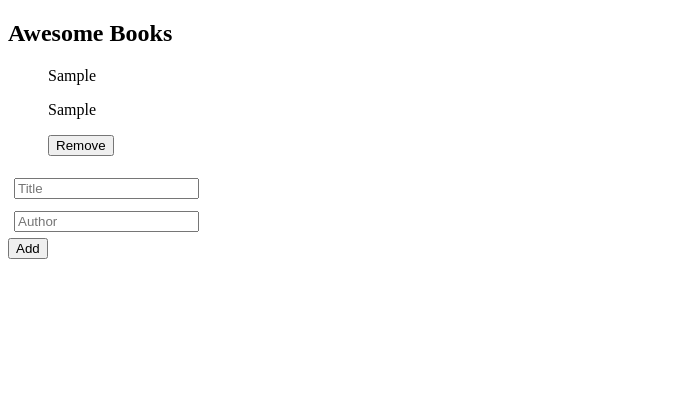
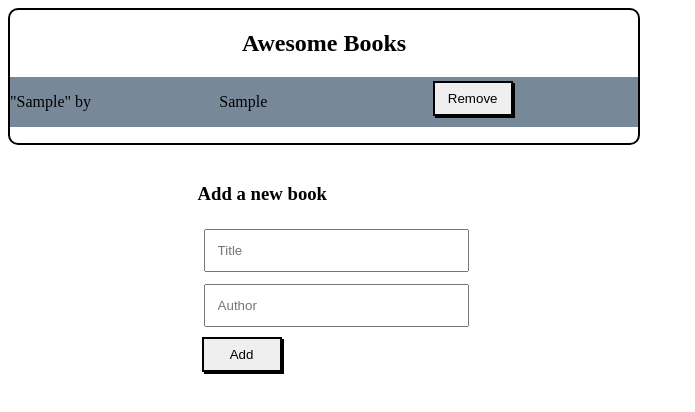
Before and after one commit to Paul-js-hub/awesome-books, a website: page index.html in a window 1280 px wide. Both pictures are taken after typing "Sample", "Sample" into the empty fields and a click on the button "Add". Shown: the whole page, without its empty margins (0-695 px from the left). Drawn offline with Linux system fonts and the light colour scheme.

Commit message:
Add form and books list styling

```diff
--- a/class.js
+++ b/class.js
@@ -4,7 +4,6 @@ const inputAuthor = document.querySelector('#input-author');
 const form = document.querySelector('#form');
 const booksContainer = document.getElementById('books-inner-container');
 const removeBtn = document.querySelector('.remove-book');
-//let books = JSON.parse(localStorage.getItem('books')) || [];
 
 class Book {
   constructor(title, author, books) {
@@ -20,10 +19,11 @@ class Book {
         bookElement.setAttribute('id', book.id);
         const bookElMarkup = `
           <div class="content-container">
-          <p>${book.title}</p>
+          <p>"${book.title}" by</p>
           <p>${book.author}</p>
+          <button class="remove-book">Remove</button>
           </div>
-          <button class="remove-book">Remove</button>
+
         `;
         bookElement.innerHTML = bookElMarkup;
         booksContainer.appendChild(bookElement);
@@ -34,7 +34,7 @@ class Book {
   addBook = () => {
     form.addEventListener('submit', (e) => {
       e.preventDefault();
-      const { title, author } = this
+      const { title, author } = this;
       if (title.value !== '' && author.value !== '') {
         const book = {
           id: new Date().getTime(),
@@ -47,10 +47,11 @@ class Book {
         bookElement.setAttribute('id', book.id);
         const bookElMarkup = `
         <div class="content-container">
-        <p>${book.title}</p>
+        <p>"${book.title}" by </p>
         <p>${book.author}</p>
+        <button class="remove-book">Remove</button>
         </div>
-        <button class="remove-book">Remove</button>
+
       `;
         bookElement.innerHTML = bookElMarkup;
         booksContainer.appendChild(bookElement);
@@ -61,8 +62,8 @@ class Book {
   }
 
   deleteBook = (id) => {
-    let books =  this.books.filter((book) => book.id !== parseInt(id));
-    let data = JSON.stringify(books)
+    const books = this.books.filter((book) => book.id !== parseInt(id, 2));
+    const data = JSON.stringify(books);
     localStorage.setItem('books', data);
     document.getElementById(id).remove();
   }
@@ -71,15 +72,12 @@ class Book {
     booksContainer.addEventListener('click', (e) => {
       if (e.target.classList.contains('remove-book') || e.target.parentElement.classList.contains('remove-book')) {
         const bookId = e.target.closest('li').id;
-        console.log("BOOKID", bookId)
+        console.log('BOOKID', bookId);
         this.deleteBook(bookId);
       }
     });
   }
-
 }
-
-
 
 const newBook = new Book(inputTitle, inputAuthor);
 
--- a/index.html
+++ b/index.html
@@ -15,7 +15,8 @@
                 <ul id="books-inner-container"></ul>
             </div>
         </section>
-        <section>
+        <section class="form-container">
+            <h3>Add a new book</h3>
             <form id="form">
                 <input type="text" placeholder="Title" id="input-title" name="input-title"/> <br />
                 <input type="text" placeholder="Author" id="input-author" name="input-author"/> <br />
--- a/index.js
+++ b/index.js
@@ -11,7 +11,7 @@ form.addEventListener('submit', (e) => {
   booksArray.title = inputTitle.value;
   booksArray.author = inputAuthor.value;
   if (inputTitle.value === '' || inputAuthor.value === '') {
-    alert("Input Fields Should not be empty")
+    alert('Input Fields Should not be empty');
   } else {
     const book = {
       id: new Date().getTime(),
--- a/style.css
+++ b/style.css
@@ -6,6 +6,45 @@ ul {
   list-style: none;
 }
 
+.books-container {
+  width: 50%;
+  border: 2px solid black;
+  border-radius: 10px;
+}
+
+h1 {
+  text-align: center;
+}
+
+.books-container li {
+  margin-left: -40px;
+}
+
+.content-container {
+  display: grid;
+  grid-template-columns: 1fr 1fr 1fr;
+  justify-content: center;
+}
+
+li:nth-child(odd) {
+  background-color: lightslategrey;
+  left: 0;
+}
+
+button {
+  width: 80px;
+  height: 35px;
+  margin: 4px;
+  border: 2px solid black;
+  box-shadow: 2px 2px;
+}
+
 input[type="text"] {
   margin: 6px;
+  width: 30%;
+  padding: 12px;
 }
+
+.form-container {
+  margin: 3% 15%;
+}
```
